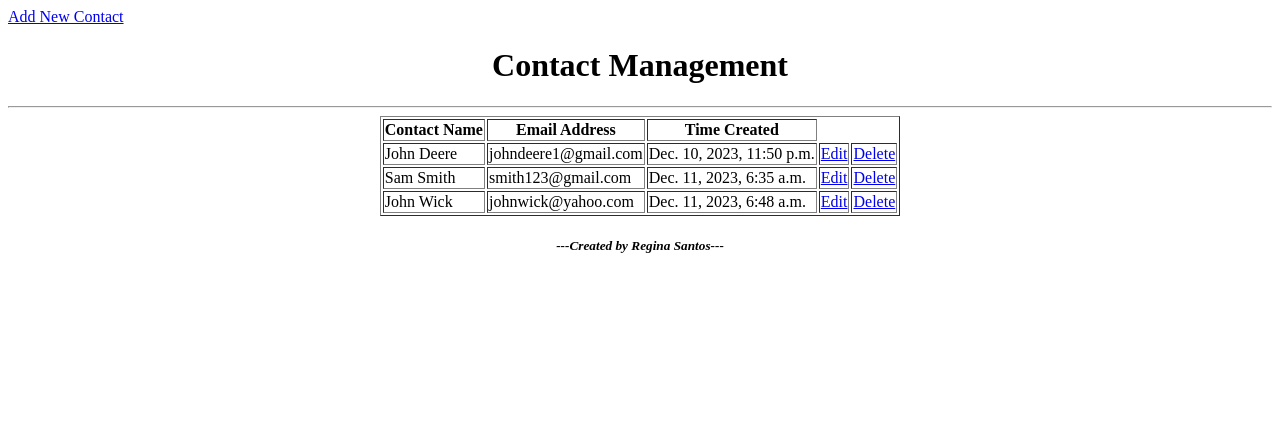
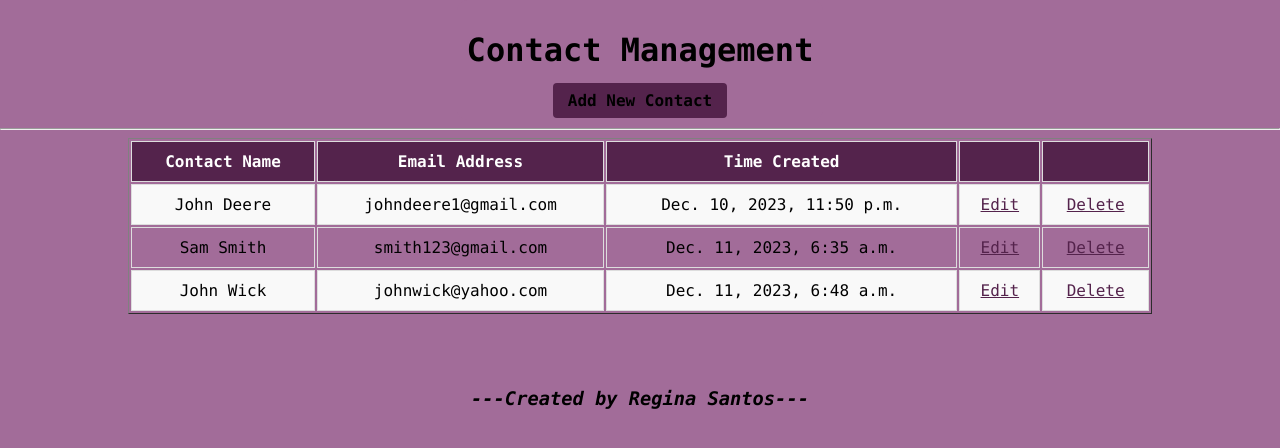
Before and after one commit to nightingail12/Regina_Santos, a Django app: page / in a window 1280 px wide. Shown: the top 448 px of the page. Run offline with Django 4.2, Linux system fonts and the light colour scheme; data comes from the database, SQL or seed files in the repository; both versions use the stored data as it was after the commit.

Commit message:
Added css

```diff
--- a/contacts/contacts/settings.py
+++ b/contacts/contacts/settings.py
@@ -119,6 +119,7 @@ USE_TZ = True
 # https://docs.djangoproject.com/en/4.2/howto/static-files/
 
 STATIC_URL = "static/"
+STATIC_ROOT = BASE_DIR/'static'
 
 # Default primary key field type
 # https://docs.djangoproject.com/en/4.2/ref/settings/#default-auto-field
--- /dev/null
+++ b/contacts/contacts/static/css/index_style.css
@@ -0,0 +1,77 @@
+body {
+
+    font-family: "Lucida Console", "Courier New", monospace;
+    background-color: #a26c99;
+    margin: 0;
+    padding: 0;
+    }
+
+    .page-header {
+        display: flex;
+        justify-content: center;
+        align-items: center;
+        text-align: center;
+    }
+
+    .header {
+        justify-content: space-between;
+        align-items: center;
+        background-color: #a26c99;
+        padding: 10px;
+        border-radius: 10px;
+    }
+
+    .header h1 {
+        color: #000000;
+        margin: 1;
+    }
+
+    .add-contact-link {
+        text-decoration: none;
+        text-align: center;
+        color: #000000;
+        background-color: #54234c;
+        padding: 8px 15px;
+        border-radius: 4px;
+    }
+
+    a {
+        text-decoration: none;
+        color: #54234c;
+    }
+
+    .center {
+        margin-top: 50px;
+    }
+
+    h1 {
+        color: #54234c;
+    }
+
+    table {
+        width: 80%;
+        margin: 0 auto;
+    }
+
+    th, td {
+        padding: 10px;
+        border: 1px solid #ddd;
+        text-align: center;
+    }
+
+    th {
+        background-color: #54234c;
+        color: #fff;
+    }
+
+    tr:nth-child(even) {
+        background-color: #f9f9f9;
+    }
+
+    footer {
+        margin-top: 50px;
+        background-color: #a26c99;
+        color: #000000;
+        padding: 5px;
+        text-align: center;
+    }
--- a/contacts/template/index.html
+++ b/contacts/template/index.html
@@ -1,37 +1,45 @@
+{% load static %}
+
 <!DOCTYPE html>
 
 <head>
+    <meta charset="UTF-8">
+    <meta http-equiv="X-UA-Compatible" content="IE=edge">
+    <meta name="viewport" content="width=device-width, initial-scale=1.0">
+    <link rel="stylesheet" href="{% static 'css/index_style.css' %}">
     <title>Home Page</title>
 </head>
 
 <body>
-    <a href = "{% url 'contact_insert'%}">Add New Contact</a>
-    <center>
+    <div class="page-header">
+        <div class="header">
             <h1>Contact Management</h1>
+            <b><a href="{% url 'contact_insert'%}" class="add-contact-link">Add New Contact</a></b>
+        </div>
+    </div>
     <hr/>
     <table border="1">
         <tr>
             <th>Contact Name</th>
             <th>Email Address</th>
             <th>Time Created</th>
+            <th></th>
+            <th></th>
         </tr>
         {% for contact in crudst %}
         <tr>
             <td>{{ contact.contact_name }}</td>
             <td>{{ contact.contact_email }}</td>
             <td>{{ contact.contact_time }}</td>
-                <td><a href="/Edit/{{contact.contact_name}}">Edit</a></td>
-                <td><a href="/Delete/{{contact.contact_name}}" onclick="return confirm('Would you like to delete contact information?')">Delete</a></td>
+            <td><a href="/Edit/{{contact.contact_name}}"><u>Edit</u></a></td>
+            <td><a href="/Delete/{{contact.contact_name}}" onclick="return confirm('Would you like to delete contact information?')"><u>Delete</u></a></td>
         </tr>
         {% endfor %}
-            </tr>
     </table>
-    </center>
 </body>
-
 <footer>
     <center>
-        <h5><i>---Created by Regina Santos---</i></h5>
+        <h3><i>---Created by Regina Santos---</i></h3>
     </center>
 </footer>
 
```
Also changed, not shown: contacts/contacts/static/css/edit.css (added, +48 -0 lines), contacts/contacts/static/css/new_contact.css (added, +48 -0 lines), contacts/template/edit.html (+23 -4 lines), contacts/template/new_contact.html (+23 -5 lines), contacts/db.sqlite3. Lines whose indentation alone changed are shown as unchanged.
